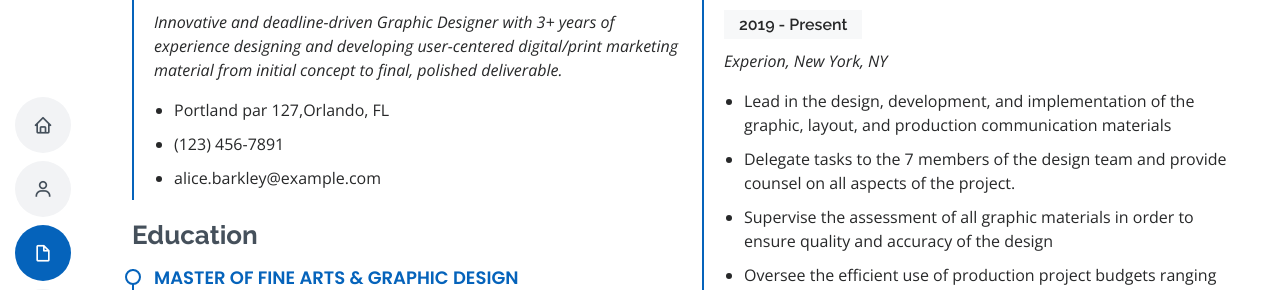
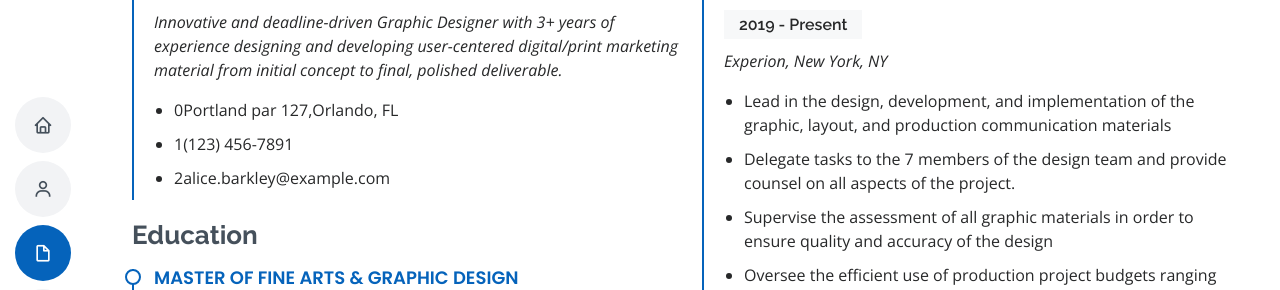
Before and after one commit to tiagosabadini/ghpages-sitepessoal-tutorial-md, a Jekyll site: the page built from index.md, in a window 1280 px wide and 900 px high, scrolled down 1723 px. Shown: the part 161-451 px from the top of the window. Built offline with Jekyll 4.4.1, drawn with Linux system fonts in a browser that asks for light colours; some of the changed lines change nothing that is shown.

Commit message:
conteúdo

```diff
--- a/_config.yml
+++ b/_config.yml
@@ -33,18 +33,18 @@
     tituloSumario: "Tiago Sabadini"
     descricaoSumario: "Innovative and deadline-driven Graphic Designer with 3+ years of experience designing and developing user-centered digital/print marketing material from initial concept to final, polished deliverable."
     detalheSumario:
-      item1: "Portland par 127,Orlando, FL"
-      item2: "(123) 456-7891"
-      item3: "alice.barkley@example.com"
+      0: "Portland par 127,Orlando, FL"
+      1: "(123) 456-7891"
+      2: "alice.barkley@example.com"
 
     educacao:
-      item1:
+      0:
         titulo: "Master of Fine Arts &amp; Graphic Design"
         ano: "2015 - 2016"
         instituicao: "Rochester Institute of Technology, Rochester, NY"
         descricao: "Qui deserunt veniam. Et sed aliquam labore tempore sed quisquam iusto autem sit. Ea vero voluptatum qui ut dignissimos deleniti nerada porti sand markend"
 
-      item2:
+      1:
         titulo: "Bachelor of Fine Arts &amp; Graphic Design"
         ano: "2010 - 2014"
         instituicao: "Rochester Institute of Technology, Rochester, NY"
--- a/_includes/sessao-experiencia.html
+++ b/_includes/sessao-experiencia.html
@@ -15,9 +15,9 @@
           <p><em>{{ site.sessoes.experiencia.descricaoSumario }}</em></p>
           <ul>
             {% assign items = site.sessoes.experiencia.detalheSumario %}
-            <li>{{ items.item1 }}</li>
-            <li>{{ items.item2 }}</li>
-            <li>{{ items.item3 }}</li>
+            {% for item in items %}
+              <li>{{ item }}</li>
+            {% endfor %}
           </ul>
         </div>
 
```
